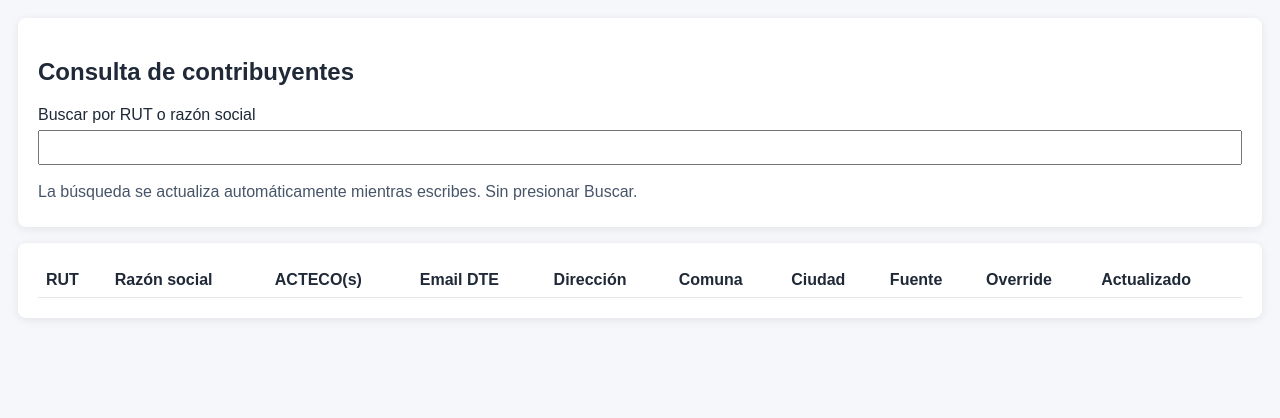
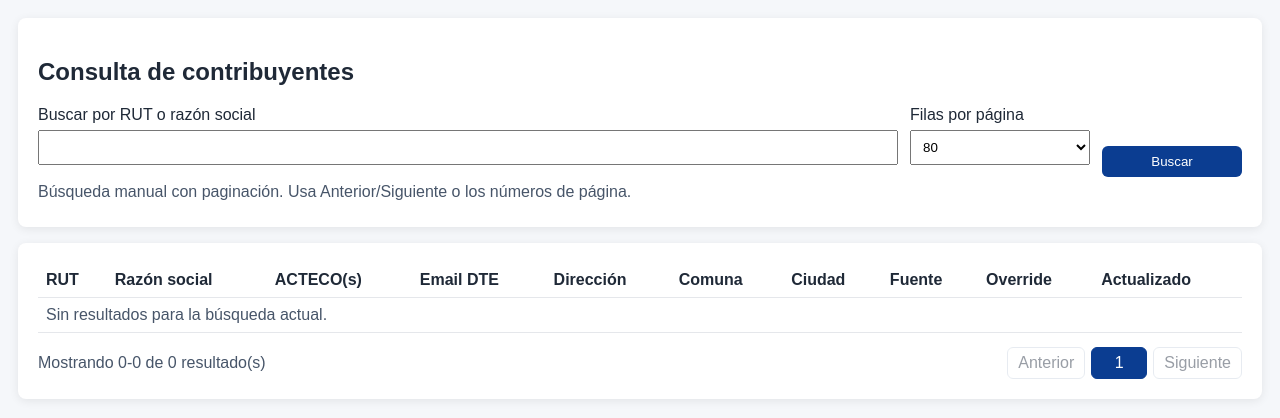
Before and after one commit to fc-azurtech/contribuyentes_SII_hub_server, a FastAPI app: page /admin/taxpayers in a window 1280 px wide. Shown: the part 82-500 px from the top of the page. Run offline with FastAPI, Linux system fonts and the light colour scheme; the visitor is signed in with stand-in values (Sample User, id 1); lists and menus that the app fills with data are empty; parts of the project's set-up code (start-up, migrations or seed data) failed here and were passed over.

Commit message:
Qué cambié
Paginación backend real en el listado de contribuyentes.
Tamaño por página configurable, con 80 por defecto.
Navegación Anterior/Siguiente y números de página.
Búsqueda manual por RUT o razón social manteniendo paginación.
Resumen visible tipo “Mostrando X-Y de Z”.

```diff
--- a/app/main.py
+++ b/app/main.py
@@ -2,6 +2,7 @@ import logging
 import secrets
 import threading
 from datetime import datetime
+from math import ceil
 from zoneinfo import ZoneInfo
 
 from apscheduler.schedulers.asyncio import AsyncIOScheduler
@@ -34,6 +35,8 @@ logger = logging.getLogger(__name__)
 
 SYNC_WEEKDAY_VALUES = {"mon", "tue", "wed", "thu", "fri", "sat", "sun"}
 SYNC_MONTH_VALUES = {str(i) for i in range(1, 13)}
+TAXPAYER_DEFAULT_PER_PAGE = 80
+TAXPAYER_MAX_PER_PAGE = 200
 
 
 DEFAULT_SETTING_KEYS = {
@@ -724,27 +727,90 @@ def settings_admin_users_reset_password(
     return _render_admin_users(request, db, message=f"Clave actualizada para {row.username}.")
 
 
-def _get_taxpayer_rows(db: Session, q: str = ""):
+def _normalize_taxpayer_pagination(page: int, per_page: int):
+    try:
+        normalized_page = int(page or 1)
+    except (TypeError, ValueError):
+        normalized_page = 1
+    normalized_page = max(1, normalized_page)
+
+    try:
+        normalized_per_page = int(per_page or TAXPAYER_DEFAULT_PER_PAGE)
+    except (TypeError, ValueError):
+        normalized_per_page = TAXPAYER_DEFAULT_PER_PAGE
+    normalized_per_page = max(10, min(TAXPAYER_MAX_PER_PAGE, normalized_per_page))
+    return normalized_page, normalized_per_page
+
+
+def _build_taxpayer_filter(q: str):
+    q = (q or "").strip()
+    if not q:
+        return q, None
+    key = f"%{q.lower()}%"
+    where_clause = (
+        func.lower(Taxpayer.rut_formatted).like(key)
+        | func.lower(Taxpayer.legal_name).like(key)
+        | func.lower(Taxpayer.rut_clean).like(key)
+    )
+    return q, where_clause
+
+
+def _build_page_window(current_page: int, total_pages: int, radius: int = 2):
+    if total_pages <= 1:
+        return [1]
+    start = max(1, current_page - radius)
+    end = min(total_pages, current_page + radius)
+    pages = list(range(start, end + 1))
+    if 1 not in pages:
+        pages.insert(0, 1)
+    if total_pages not in pages:
+        pages.append(total_pages)
+    return pages
+
+
+def _get_taxpayer_rows(db: Session, q: str = "", page: int = 1, per_page: int = TAXPAYER_DEFAULT_PER_PAGE):
+    page, per_page = _normalize_taxpayer_pagination(page, per_page)
+    q, where_clause = _build_taxpayer_filter(q)
+
+    count_stmt = select(func.count()).select_from(Taxpayer)
+    if where_clause is not None:
+        count_stmt = count_stmt.where(where_clause)
+    total_rows = int(db.scalar(count_stmt) or 0)
+
+    total_pages = max(1, int(ceil(total_rows / float(per_page))) if total_rows else 1)
+    page = min(page, total_pages)
+    offset = (page - 1) * per_page
+
     query = (
         select(Taxpayer)
         .options(selectinload(Taxpayer.activities).selectinload(TaxpayerActivity.activity))
         .order_by(desc(Taxpayer.updated_at))
-        .limit(200)
+        .offset(offset)
+        .limit(per_page)
     )
-    if q:
-        key = f"%{q.lower()}%"
-        query = (
-            select(Taxpayer)
-            .options(selectinload(Taxpayer.activities).selectinload(TaxpayerActivity.activity))
-            .where(
-                func.lower(Taxpayer.rut_formatted).like(key)
-                | func.lower(Taxpayer.legal_name).like(key)
-                | func.lower(Taxpayer.rut_clean).like(key)
-            )
-            .order_by(desc(Taxpayer.updated_at))
-            .limit(200)
-        )
-    return db.scalars(query).all()
+    if where_clause is not None:
+        query = query.where(where_clause)
+
+    rows = db.scalars(query).all()
+    first_item = (offset + 1) if total_rows else 0
+    last_item = min(offset + len(rows), total_rows)
+    page_window = _build_page_window(page, total_pages)
+
+    return {
+        "rows": rows,
+        "q": q,
+        "page": page,
+        "per_page": per_page,
+        "total_rows": total_rows,
+        "total_pages": total_pages,
+        "first_item": first_item,
+        "last_item": last_item,
+        "has_prev": page > 1,
+        "has_next": page < total_pages,
+        "prev_page": page - 1 if page > 1 else 1,
+        "next_page": page + 1 if page < total_pages else total_pages,
+        "page_window": page_window,
+    }
 
 
 def _serialize_actecos(row: Taxpayer) -> str:
@@ -764,16 +830,36 @@ def _serialize_actecos(row: Taxpayer) -> str:
 
 
 @app.get("/admin/taxpayers")
-def admin_taxpayers(request: Request, q: str = "", db: Session = Depends(get_db)):
+def admin_taxpayers(
+    request: Request,
+    q: str = "",
+    page: int = 1,
+    per_page: int = TAXPAYER_DEFAULT_PER_PAGE,
+    db: Session = Depends(get_db),
+):
     require_admin(request)
-    rows = _get_taxpayer_rows(db, q)
-    return templates.TemplateResponse("taxpayers.html", {"request": request, "rows": rows, "q": q})
+    result = _get_taxpayer_rows(db, q=q, page=page, per_page=per_page)
+    return templates.TemplateResponse(
+        "taxpayers.html",
+        {
+            "request": request,
+            **result,
+            "per_page_options": [40, 80, 120, 200],
+        },
+    )
 
 
 @app.get("/admin/taxpayers/search")
-def admin_taxpayers_search(request: Request, q: str = "", db: Session = Depends(get_db)):
+def admin_taxpayers_search(
+    request: Request,
+    q: str = "",
+    page: int = 1,
+    per_page: int = TAXPAYER_DEFAULT_PER_PAGE,
+    db: Session = Depends(get_db),
+):
     require_admin(request)
-    rows = _get_taxpayer_rows(db, q)
+    result = _get_taxpayer_rows(db, q=q, page=page, per_page=per_page)
+    rows = result["rows"]
     payload = []
     for row in rows:
         payload.append(
@@ -790,7 +876,23 @@ def admin_taxpayers_search(request: Request, q: str = "", db: Session = Depends(
                 "updated_at": row.updated_at.isoformat(sep=" ", timespec="seconds") if row.updated_at else "",
             }
         )
-    return JSONResponse(content={"rows": payload})
+    return JSONResponse(
+        content={
+            "rows": payload,
+            "q": result["q"],
+            "page": result["page"],
+            "per_page": result["per_page"],
+            "total_rows": result["total_rows"],
+            "total_pages": result["total_pages"],
+            "first_item": result["first_item"],
+            "last_item": result["last_item"],
+            "has_prev": result["has_prev"],
+            "has_next": result["has_next"],
+            "prev_page": result["prev_page"],
+            "next_page": result["next_page"],
+            "page_window": result["page_window"],
+        }
+    )
 
 
 @app.get("/admin/settings/sources")
--- a/app/static/style.css
+++ b/app/static/style.css
@@ -29,6 +29,14 @@ th, td { border-bottom: 1px solid #e5e7eb; padding: 8px; text-align: left; }
 .reset-pass-form { display: inline-flex; align-items: center; gap: 8px; }
 .reset-pass-form input { width: 190px; margin: 0; }
 .reset-pass-form button { margin: 0; width: auto; padding: 8px 10px; }
+.search-grid { display: grid; grid-template-columns: minmax(280px, 1fr) 180px 140px; gap: 10px 12px; align-items: end; }
+.search-actions button { margin: 0; }
+.pager-wrap { margin-top: 14px; display: flex; flex-wrap: wrap; justify-content: space-between; align-items: center; gap: 10px; }
+.pager-summary { margin: 0; }
+.pager-links { display: flex; flex-wrap: wrap; gap: 6px; }
+.pager-btn { display: inline-block; min-width: 34px; text-align: center; padding: 6px 10px; border: 1px solid #cbd5e1; border-radius: 6px; text-decoration: none; color: #1e293b; background: #ffffff; }
+.pager-btn.active { background: #0b3d91; border-color: #0b3d91; color: #ffffff; }
+.pager-btn.disabled { pointer-events: none; opacity: 0.45; }
 
 @media (max-width: 900px) {
 	header { flex-direction: column; align-items: flex-start; }
@@ -38,4 +46,6 @@ th, td { border-bottom: 1px solid #e5e7eb; padding: 8px; text-align: left; }
 	.reset-pass-form { width: 100%; }
 	.reset-pass-form input { width: 100%; }
 	.reset-pass-form button { width: 100%; }
+	.search-grid { grid-template-columns: 1fr; }
+	.search-actions button { width: 100%; }
 }
--- a/app/templates/taxpayers.html
+++ b/app/templates/taxpayers.html
@@ -2,11 +2,24 @@
 {% block content %}
 <div class="card">
     <h2>Consulta de contribuyentes</h2>
-    <form method="get" id="taxpayerSearchForm">
-        <label>Buscar por RUT o razón social</label>
-        <input id="taxpayerSearchInput" name="q" value="{{ q }}" autocomplete="off" />
-        <div class="muted">La búsqueda se actualiza automáticamente mientras escribes. Sin presionar Buscar.</div>
+    <form method="get" id="taxpayerSearchForm" class="search-grid">
+        <div>
+            <label>Buscar por RUT o razón social</label>
+            <input id="taxpayerSearchInput" name="q" value="{{ q }}" autocomplete="off" />
+        </div>
+        <div>
+            <label>Filas por página</label>
+            <select name="per_page">
+                {% for option in per_page_options %}
+                    <option value="{{ option }}" {% if per_page == option %}selected{% endif %}>{{ option }}</option>
+                {% endfor %}
+            </select>
+        </div>
+        <div class="search-actions">
+            <button type="submit">Buscar</button>
+        </div>
     </form>
+    <div class="muted">Búsqueda manual con paginación. Usa Anterior/Siguiente o los números de página.</div>
 </div>
 
 <div class="card" style="margin-top:16px;">
@@ -36,72 +49,24 @@
                 <td>{{ row.updated_at }}</td>
             </tr>
         {% endfor %}
+        {% if not rows %}
+            <tr><td colspan="10" class="muted">Sin resultados para la búsqueda actual.</td></tr>
+        {% endif %}
         </tbody>
     </table>
     </div>
+
+    <div class="pager-wrap">
+        <div class="muted pager-summary">
+            Mostrando {{ first_item }}-{{ last_item }} de {{ total_rows }} resultado(s)
+        </div>
+        <div class="pager-links">
+            <a class="pager-btn {% if not has_prev %}disabled{% endif %}" href="/admin/taxpayers?q={{ q|urlencode }}&per_page={{ per_page }}&page={{ prev_page }}">Anterior</a>
+            {% for p in page_window %}
+                <a class="pager-btn {% if p == page %}active{% endif %}" href="/admin/taxpayers?q={{ q|urlencode }}&per_page={{ per_page }}&page={{ p }}">{{ p }}</a>
+            {% endfor %}
+            <a class="pager-btn {% if not has_next %}disabled{% endif %}" href="/admin/taxpayers?q={{ q|urlencode }}&per_page={{ per_page }}&page={{ next_page }}">Siguiente</a>
+        </div>
+    </div>
 </div>
-
-<script>
-    const searchInput = document.getElementById('taxpayerSearchInput');
-    const rowsContainer = document.getElementById('taxpayerRows');
-    let timer = null;
-
-    function escapeHtml(text) {
-        return (text || '')
-            .replace(/&/g, '&amp;')
-            .replace(/</g, '&lt;')
-            .replace(/>/g, '&gt;')
-            .replace(/"/g, '&quot;')
-            .replace(/'/g, '&#39;');
-    }
-
-    function renderRows(rows) {
-        if (!rows.length) {
-            rowsContainer.innerHTML = '<tr><td colspan="10" class="muted">Sin resultados</td></tr>';
-            return;
-        }
-
-        rowsContainer.innerHTML = rows.map((row) => {
-            return '<tr>' +
-                '<td class="rut-cell">' + escapeHtml(row.rut_formatted) + '</td>' +
-                '<td>' + escapeHtml(row.legal_name) + '</td>' +
-                '<td>' + escapeHtml(row.actecos) + '</td>' +
-                '<td>' + escapeHtml(row.dte_email) + '</td>' +
-                '<td>' + escapeHtml(row.address) + '</td>' +
-                '<td>' + escapeHtml(row.parish) + '</td>' +
-                '<td>' + escapeHtml(row.city) + '</td>' +
-                '<td>' + escapeHtml(row.source) + '</td>' +
-                '<td>' + (row.is_override ? 'Si' : 'No') + '</td>' +
-                '<td>' + escapeHtml(row.updated_at) + '</td>' +
-            '</tr>';
-        }).join('');
-    }
-
-    async function liveSearch() {
-        const q = searchInput.value || '';
-        const url = '/admin/taxpayers/search?q=' + encodeURIComponent(q) + '&t=' + Date.now();
-        const resp = await fetch(url, {
-            credentials: 'same-origin',
-            cache: 'no-store',
-            headers: {
-                'Cache-Control': 'no-cache',
-                'Pragma': 'no-cache',
-            },
-        });
-        if (!resp.ok) {
-            return;
-        }
-        const data = await resp.json();
-        renderRows(data.rows || []);
-    }
-
-    searchInput.addEventListener('input', function () {
-        if (timer) {
-            clearTimeout(timer);
-        }
-        timer = setTimeout(() => {
-            liveSearch().catch(() => {});
-        }, 250);
-    });
-</script>
 {% endblock %}
```
